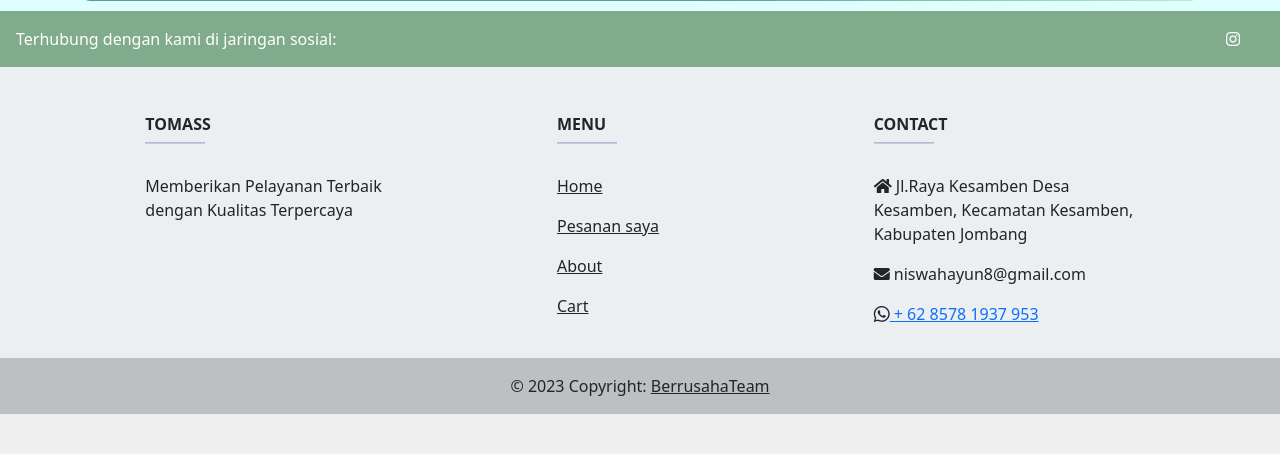
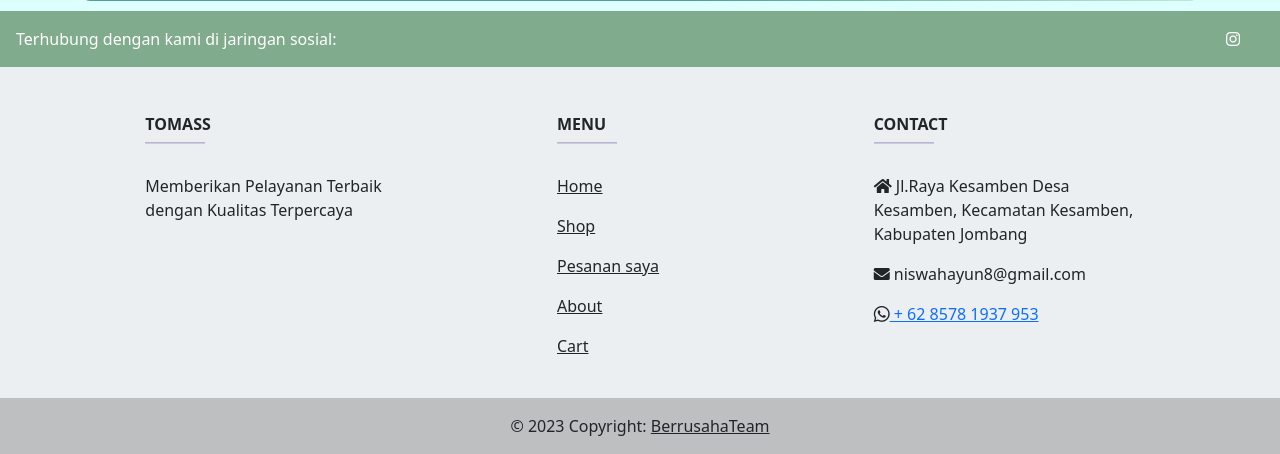
Before and after one commit to Vckynando12/TOMASS, a PHP site: page / in a window 1280 px wide. Shown: the part 523-977 px from the top of the page. Before the commit the page ends 937 px from the top, so only its background shows below. Run offline with PHP 8.4, Linux system fonts and the light colour scheme; data that the repository does not hold is empty; some libraries are stand-ins or nearby versions; some web fonts are replaced.

Commit message:
fix: footer

```diff
--- a/proses/footer.php
+++ b/proses/footer.php
@@ -1,67 +1,136 @@
 <link rel="stylesheet" href="../assets/bootstrap/css/bootstrap.min.css">
+
 <link rel="stylesheet" href="https://cdn.jsdelivr.net/npm/bootstrap-icons@1.10.5/font/bootstrap-icons.css">
+
 <script src="https://code.jquery.com/jquery-3.6.4.min.js"></script>
-<script src="../assets/bootstrap/js/bootstrap.min.js"></script>
+
+
 <script src="https://kit.fontawesome.com/c79e220d71.js" crossorigin="anonymous"></script>
 
+
+
     <footer class="text-center text-lg-start text-dark" style="background-color: #ECEFF1">
+
       <section class="d-flex justify-content-between p-3 text-white" style="background-color: #80AB8C">
+
         <div class="me-5">
+
           <span>Terhubung dengan kami di jaringan sosial:</span>
+
         </div>
+
         <div>
+
           <a href="https://www.instagram.com/berrusaha.team/" class="text-white me-4">
+
             <i class="fab fa-instagram"></i>
+
           </a>
+
         </div>
+
       </section>
 
+
+
       <section class="">
+
         <div class="container text-center text-md-start mt-5">
+
           <div class="row mt-3">
+
             <div class="col-md-3 col-lg-4 col-xl-3 mx-auto mb-4">
+
               <h6 class="text-uppercase fw-bold">Tomass</h6>
+
               <hr class="mb-4 mt-0 d-inline-block mx-auto" style="width: 60px; background-color: #7c4dff; height: 2px"/>
+
               <p>
+
               Memberikan Pelayanan Terbaik dengan Kualitas Terpercaya
+
               </p>
+
             </div>
 
+
+
             <div class="col-md-2 col-lg-2 col-xl-2 mx-auto mb-4">
+
               <h6 class="text-uppercase fw-bold">Menu</h6>
+
               <hr
+
                   class="mb-4 mt-0 d-inline-block mx-auto"
+
                   style="width: 60px; background-color: #7c4dff; height: 2px"
+
                   />
+
+		<p>
+
+                <a href="../public/home3.php" class="text-dark">Home</a>
+
+              </p>
+
+
               <p>
-                <a href="../public/index.php" class="text-dark">Home</a>
+
+                <a href="../public/index.php" class="text-dark">Shop</a>
+
               </p>
+
               <p>
+
                 <a href="../proses/riwayat_pesanan.php" class="text-dark">Pesanan saya</a>
+
               </p>
+
               <p>
+
                 <a href="../public/about.php" class="text-dark">About</a>
+
               </p>
               <p>
                 <a href="../proses/keranjang.php" class="text-dark">Cart</a>
               </p>
+
             </div>
 
+
+
             <div class="col-md-4 col-lg-3 col-xl-3 mx-auto mb-md-0 mb-4">
+
               <h6 class="text-uppercase fw-bold">Contact</h6>
+
               <hr
+
                   class="mb-4 mt-0 d-inline-block mx-auto"
+
                   style="width: 60px; background-color: #7c4dff; height: 2px"
+
                   />
+
               <p><i class="fas fa-home mr-3"></i> Jl.Raya Kesamben Desa Kesamben, Kecamatan Kesamben, Kabupaten Jombang</p>
+
               <p><i class="fas fa-envelope mr-3"></i> niswahayun8@gmail.com</p>
+
               <p><i class="bi bi-whatsapp mr-3"></i><a href="https://wa.me/+6285781937953"> + 62 8578 1937 953 </a></p>
+
             </div>
+
           </div>
+
         </div>
+
       </section>
+
       <div class="text-center p-3" style="background-color: rgba(0, 0, 0, 0.2)">
+
         © 2023 Copyright:
+
         <a class="text-dark" href="https://www.instagram.com/berrusaha.team/">BerrusahaTeam</a>
+
       </div>
+
     </footer>
```
